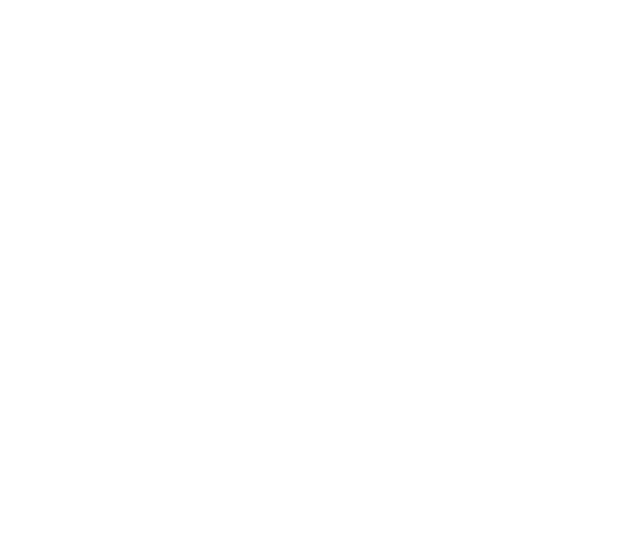
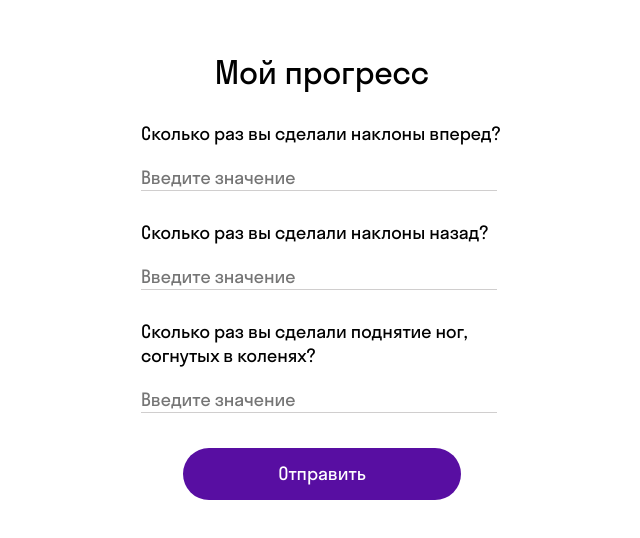
Before and after one commit to annmakhortova/skyfitnesspro, a React (Create React App) app: page /Progress in a window 1280 px wide. Before the commit this address had no page. Shown: the part 124-662 px from the top of the page, without its empty margins (318-958 px from the left). Built offline with nearby package versions, Linux system fonts and the light colour scheme.

Commit message:
Исправил хамечания

```diff
--- a/src/pages/progress/Progress.jsx
+++ b/src/pages/progress/Progress.jsx
@@ -10,17 +10,20 @@
         <div className={styles.headerForm}>Мой прогресс</div>
         <div className={styles.textForm}>Сколько раз вы сделали наклоны вперед?</div>
         <div className={styles.inputBox}>
-          <input className={styles.inputForm} type="text" name="quantity" placeholder="Введите значение"></input>
+          <input className={styles.inputForm} type="number" name="quantity" placeholder="Введите значение"></input>
         </div>
         <div className={styles.textForm}>Сколько раз вы сделали наклоны назад?</div>
         <div className={styles.inputBox}>
-          <input className={styles.inputForm} type="text" name="quantity" placeholder="Введите значение"></input>
+          <input className={styles.inputForm} type="number" name="quantity" placeholder="Введите значение"></input>
         </div>
         <div className={styles.textForm}>Сколько раз вы сделали поднятие ног, согнутых в коленях?</div>
         <div className={styles.inputBox}>
-          <input className={styles.inputForm} type="text" name="quantity" placeholder="Введите значение"></input>
+          <input className={styles.inputForm} type="number" name="quantity" placeholder="Введите значение"></input>
         </div>
-        <Button text="Отправить" />
+        <div className={styles.buttonBox}>
+          <Button children="Отправить" />
+        </div>
+
       </div>
     </div>
   )
--- a/src/pages/progress/ProgressCheck.jsx
+++ b/src/pages/progress/ProgressCheck.jsx
@@ -1,6 +1,6 @@
 import React from 'react';
-//import { Hand } from './Hand.png'
 import styles from "./Progrss.module.scss"
+import Hand from './Hand.png'
 
  export const ProgressCheck = () => {
    return (
@@ -10,7 +10,7 @@
            Ваш прогресс засчитан!
          </div>
          <div className={styles.imgBox}>
-           <img src="./Hand.png" alt='Hand' />
+           <img src={Hand} alt='Hand' />
          </div>
        </div>
      </div>
--- a/src/pages/progress/Progrss.module.scss
+++ b/src/pages/progress/Progrss.module.scss
@@ -24,18 +24,25 @@
 }
 
 .inputForm {
-    width: 278px;
-    border: none;
+  //width: 278px;
+  border: 0;
+  outline: 0;
   border-bottom: 1px solid #d0cece;
   margin: 0 47px 0 41px;
-    color: #D0CECE;
+  color: black;
   font-variant-numeric: lining-nums proportional-nums;
   font-family: StratosSkyeng;
   font-size: 18px;
   font-style: normal;
   font-weight: 400;
-    line-height: 24px; /* 133.333% */
+  line-height: 24px;
+  /* 133.333% */
   letter-spacing: -0.05px;
+}
+
+.buttonBox {
+  margin: auto;
+  margin-top: 35px;
 }
 
 .buttonSignup {
@@ -48,7 +55,7 @@
   flex-shrink: 0;
   border-radius: 46px;
   color: #000000;
-    text-decoration: none ;
+  text-decoration: none;
   font-variant-numeric: lining-nums proportional-nums;
   font-family: StratosSkyeng;
   font-size: 18px;
@@ -56,6 +63,7 @@
   font-weight: 400;
   line-height: 24px;
   letter-spacing: -0.05px;
+
 
   &:hover {
     background: #F4F5F6;
@@ -65,6 +73,8 @@
     background: #D0CECE;
   }
 }
+
+
 
 .textForm {
   margin: 30px 43px 20px 41px;
@@ -87,7 +97,7 @@
 }
 
 .headerForm {
-    margin: 36px 73px 0;
+  margin: auto;
   color: #000;
   font-variant-numeric: lining-nums proportional-nums;
   font-family: StratosSkyeng;
@@ -120,4 +130,5 @@
 
 .imgBox {
   margin-top: 11px;
+
 }
--- a/src/routes.jsx
+++ b/src/routes.jsx
@@ -2,7 +2,6 @@
 import { Workout } from "./pages/workout/Workout";
 import { Main } from "./pages/main/main";
 import { SelectWorkout } from "./pages/selectWorkout/SelectWorkout";
-
 import { Progress } from "./pages/progress/Progress";
 import { ProgressCheck } from "./pages/progress/ProgressCheck";
 
@@ -12,6 +11,8 @@
       <Route path="/" element={<Main />} />
       <Route path="/workout/:id" element={<Workout />} />
       <Route path="/selectworkout" element={<SelectWorkout />} />
+      <Route path="/Progress" element={<Progress />} />
+      <Route path="/ProgressCheck" element={<ProgressCheck />} />
     </Routes>
   );
 };
```
Lines whose indentation alone changed are shown as unchanged.
